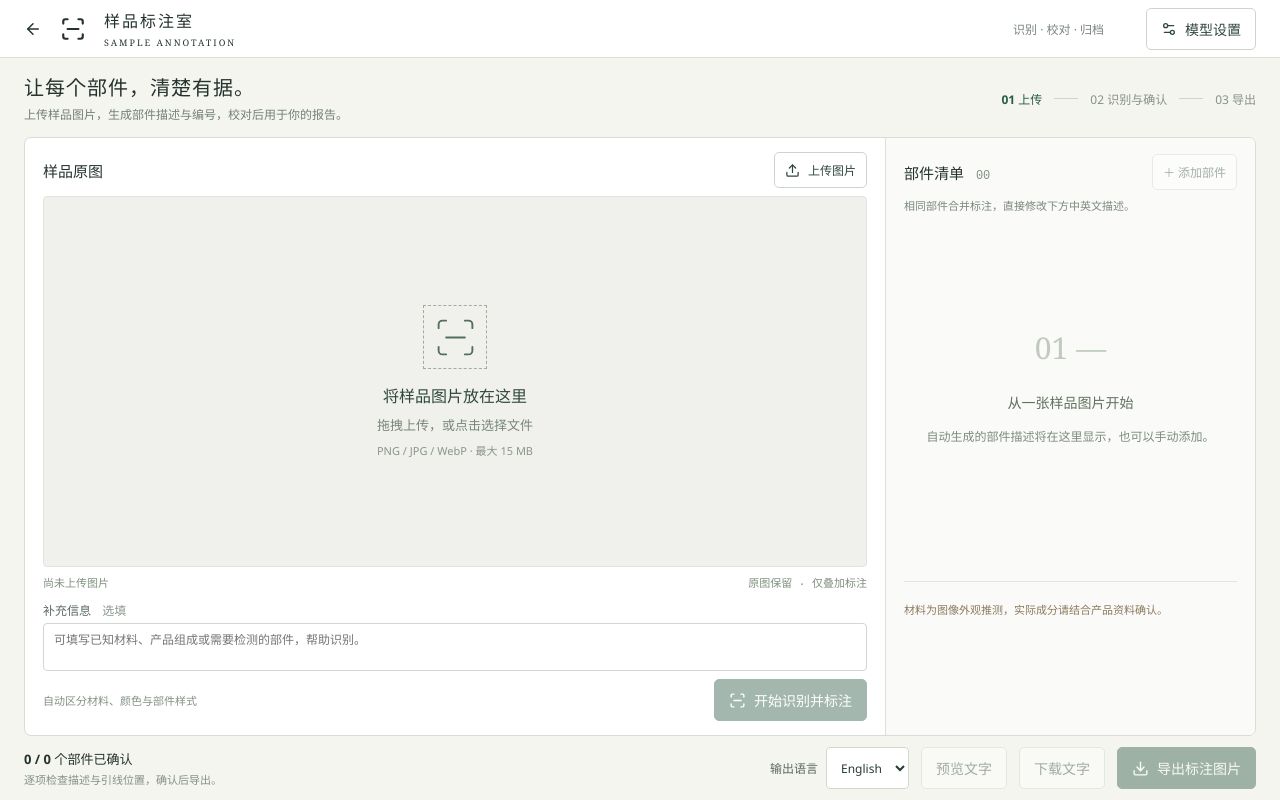
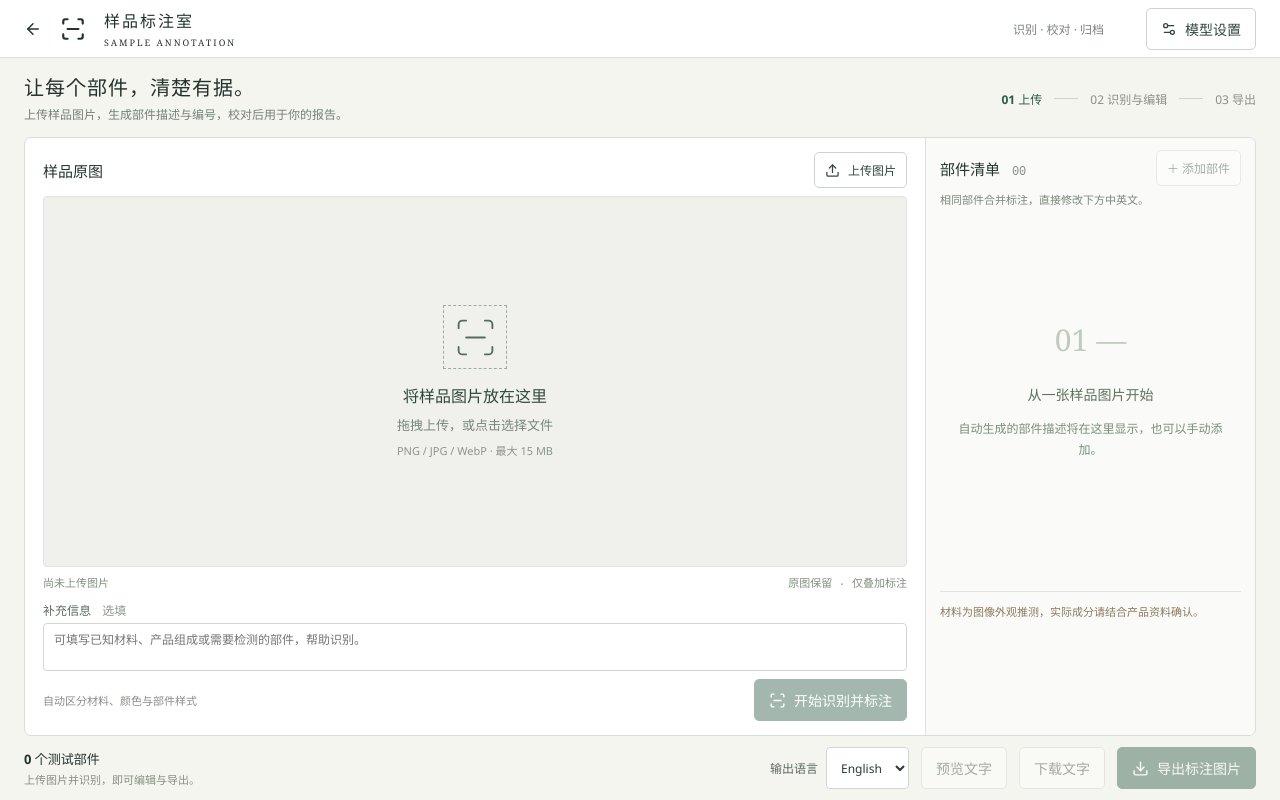
Before and after one commit to FiguresItOut0219/FiguresItOut, a Vue app: page /tools/sample-annotation in a window 1280 px wide. Built offline with nearby package versions, Linux system fonts and the light colour scheme.

Commit message:
样品标注室移除合并与确认步骤，精简部件编辑并直接导出

```diff
--- a/src/components/sample/PartInspector.vue
+++ b/src/components/sample/PartInspector.vue
@@ -2,16 +2,16 @@
 import { chineseDescription } from '@/services/sampleReport'
 import type { Part } from '@/services/sampleAnalysis'
 defineProps<{ parts: Part[]; selected: number; disabled: boolean }>()
-const emit = defineEmits<{ select: [index: number]; update: [index: number, field: 'material' | 'color' | 'style' | 'description' | 'descriptionZh', value: string]; confirm: [index: number]; remove: [index: number]; add: []; merge: [] }>()
+const emit = defineEmits<{ select: [index: number]; update: [index: number, field: 'material' | 'color' | 'style' | 'description' | 'descriptionZh', value: string]; remove: [index: number]; add: [] }>()
 </script>
 <template>
   <aside class="sa-inspector"><div class="sa-section-title"><h2>部件清单 <small>{{ parts.length.toString().padStart(2, '0') }}</small></h2><button :disabled="disabled" @click="emit('add')">＋ 添加部件</button></div>
-    <button v-if="parts.length > 1" :disabled="disabled" @click="emit('merge')">合并重复部件</button><p class="sa-muted sa-note">相同部件合并标注，直接修改下方中英文描述。</p>
+    <p class="sa-muted sa-note">相同部件合并标注，直接修改下方中英文。</p>
     <div v-if="!parts.length" class="sa-list-empty"><span>01 —</span><h3>从一张样品图片开始</h3><p>自动生成的部件描述将在这里显示，也可以手动添加。</p></div>
     <fieldset v-for="(p, i) in parts" :key="i" class="sa-part" :class="{ active: selected === i }" :disabled="disabled" @focusin="emit('select', i)" @click="emit('select', i)">
-      <div class="sa-part-head"><b><span>{{ i + 1 }}</span> 测试部件</b><small :class="{ done: p.confirmed }">{{ p.confirmed ? '已确认' : '待确认' }}</small><button :aria-label="`删除部件 ${i + 1}`" @click.stop="emit('remove', i)">删除</button></div>
-      <label>英文描述<textarea :value="p.description" rows="2" @input="emit('update', i, 'description', ($event.target as HTMLTextAreaElement).value)"/></label>
-      <label>中文描述<textarea :value="chineseDescription(p)" rows="2" @input="emit('update', i, 'descriptionZh', ($event.target as HTMLTextAreaElement).value)"/></label><button class="sa-confirm" :disabled="p.confirmed || !p.description.trim()" @click.stop="emit('confirm', i)">{{ p.confirmed ? '已确认此部件' : '确认描述与位置' }}</button>
+      <div class="sa-part-head"><b><span>{{ i + 1 }}</span> 测试部件</b><button :aria-label="`删除部件 ${i + 1}`" @click.stop="emit('remove', i)">删除</button></div>
+      <label>英文<textarea :value="p.description" rows="2" @input="emit('update', i, 'description', ($event.target as HTMLTextAreaElement).value)"/></label>
+      <label>中文<textarea :value="chineseDescription(p)" rows="2" @input="emit('update', i, 'descriptionZh', ($event.target as HTMLTextAreaElement).value)"/></label>
     </fieldset>
     <p class="sa-material-note">材料为图像外观推测，实际成分请结合产品资料确认。</p>
   </aside>
--- a/src/components/sample/SampleWorkspace.vue
+++ b/src/components/sample/SampleWorkspace.vue
@@ -6,7 +6,7 @@ import { useSampleAnnotation } from '@/composables/useSampleAnnotation'
 import AnnotationCanvas from './AnnotationCanvas.vue'
 import PartInspector from './PartInspector.vue'
 import './sample.css'
-const { language, reportText, provider, config, image, filename, dimensions, notes, error, busy, parts, selected, ready, upload, analyze, add, remove, merge, exportImage, exportText, cancel } = useSampleAnnotation()
+const { language, reportText, provider, config, image, filename, dimensions, notes, error, busy, parts, selected, ready, upload, analyze, add, remove, exportImage, exportText, cancel } = useSampleAnnotation()
 const relocating = shallowRef(false)
 const showReport = shallowRef(false), copied = shallowRef(false)
 async function copyReport() { try { await navigator.clipboard.writeText(reportText.value); copied.value = true } catch { error.value = '复制失败，请选中预览文字手动复制。' } }
@@ -22,7 +22,7 @@ function drop(e: DragEvent) { dragging.value = false; void upload(e.dataTransfer
 </script>
 <template>
   <div class="sa-app"><header class="sa-header"><RouterLink to="/" aria-label="返回功能导航"><ArrowLeft :size="18"/></RouterLink><ScanLine :size="26"/><div><b>样品标注室</b><small>SAMPLE ANNOTATION</small></div><span class="sa-header-note">识别 · 校对 · 归档</span><button @click="settings = !settings"><Settings2 :size="16"/> 模型设置</button></header>
-    <main id="main" class="sa-main"><div class="sa-heading"><div><p class="sa-kicker">TESTED PARTS / 工作台</p><h1>让每个部件，清楚有据。</h1><p>上传样品图片，生成部件描述与编号，校对后用于你的报告。</p></div><div class="sa-step"><span :class="{ current: !image }">01 上传</span><i></i><span :class="{ current: image && !ready }">02 识别与确认</span><i></i><span :class="{ current: ready }">03 导出</span></div></div>
+    <main id="main" class="sa-main"><div class="sa-heading"><div><p class="sa-kicker">TESTED PARTS / 工作台</p><h1>让每个部件，清楚有据。</h1><p>上传样品图片，生成部件描述与编号，校对后用于你的报告。</p></div><div class="sa-step"><span :class="{ current: !image }">01 上传</span><i></i><span :class="{ current: image && !ready }">02 识别与编辑</span><i></i><span :class="{ current: ready }">03 导出</span></div></div>
     <section v-show="settings" class="sa-settings" aria-label="模型设置"><label>识别模型<select v-model="provider" :disabled="busy"><option value="qwen">Qwen3.7 Flash</option><option value="deepseek">DeepSeek</option></select></label><label>API Key<input v-model="config.key" :disabled="busy" type="password" autocomplete="off" placeholder="填写所选服务的 API Key"/></label><label>模型名称<input v-model="config.model" :disabled="busy"/></label><label class="sa-endpoint">接口地址<input v-model="config.endpoint" :disabled="busy" type="url"/></label><p>Key 仅在当前页面内存中使用，刷新后清除。图片将在识别时发送至所选接口；接口需允许浏览器访问。</p></section>
     <div v-if="error" class="sa-error" role="alert">{{ error }}</div>
     <div class="sa-workspace"><section class="sa-stage"><div class="sa-section-title"><h2>样品原图</h2><button v-if="parts.length" :disabled="busy" :aria-pressed="relocating" @click="relocating = !relocating">{{ relocating ? `请点击图片上部件 ${selected + 1} 的实际位置（再次点击此按钮取消）` : `重新定位部件 ${selected + 1}` }}</button><button :disabled="busy" @click="fileInput?.click()"><Upload :size="15"/>{{ image ? '更换图片' : '上传图片' }}</button><input ref="fileInput" type="file" accept="image/png,image/jpeg,image/webp" hidden @change="upload(($event.target as HTMLInputElement).files?.[0]); ($event.target as HTMLInputElement).value = ''"/></div>
@@ -35,8 +35,8 @@ function drop(e: DragEvent) { dragging.value = false; void upload(e.dataTransfer
       <p v-if="parts.length" class="sa-muted">拖动线条或端点调整长短；拖动编号移动整条标注，始终保持水平。</p>
       <label class="sa-notes">补充信息 <span>选填</span><textarea v-model="notes" :disabled="busy" rows="2" placeholder="可填写已知材料、产品组成或需要检测的部件，帮助识别。"/></label>
       <div class="sa-analyze-row"><span>{{ parts.length ? '重新识别将替换当前部件清单' : '自动区分材料、颜色与部件样式' }}</span><button class="sa-primary" :disabled="!image || busy" @click="analyze"><ScanLine :size="17"/>{{ busy ? '正在识别…' : parts.length ? '重新识别' : '开始识别并标注' }}</button></div>
-    </section><PartInspector :parts="parts" :selected="selected" :disabled="busy || !image" @select="selected = $event" @update="update" @confirm="parts[$event]!.confirmed = true" @remove="remove" @add="add" @merge="merge"/></div>
-    <footer class="sa-export"><div><b>{{ parts.filter(p => p.confirmed).length }} / {{ parts.length }} 个部件已确认</b><span>{{ ready ? '描述与标注已就绪，可以导出。' : '逐项检查描述与引线位置，确认后导出。' }}</span></div><label class="sa-language">输出语言<select v-model="language" @change="copied = false"><option value="en">English</option><option value="zh">中文</option></select></label><button :disabled="!parts.length || busy" @click="showReport = true; copied = false">预览文字</button><button :disabled="!ready || busy" @click="exportText">下载文字</button><button class="sa-primary" :disabled="!ready || busy" @click="exportImage"><Download :size="17"/>导出标注图片</button></footer>
+    </section><PartInspector :parts="parts" :selected="selected" :disabled="busy || !image" @select="selected = $event" @update="update" @remove="remove" @add="add"/></div>
+    <footer class="sa-export"><div><b>{{ parts.length }} 个测试部件</b><span>{{ ready ? '描述与标注已就绪，可以导出。' : '上传图片并识别，即可编辑与导出。' }}</span></div><label class="sa-language">输出语言<select v-model="language" @change="copied = false"><option value="en">English</option><option value="zh">中文</option></select></label><button :disabled="!parts.length || busy" @click="showReport = true; copied = false">预览文字</button><button :disabled="!ready || busy" @click="exportText">下载文字</button><button class="sa-primary" :disabled="!ready || busy" @click="exportImage"><Download :size="17"/>导出标注图片</button></footer>
     <div v-if="showReport" class="sa-report-backdrop" @click.self="showReport = false"><section role="dialog" aria-modal="true" aria-label="输出文字预览" class="sa-report-dialog" @keydown.esc="showReport = false"><div class="sa-section-title"><h2>{{ language === 'en' ? '英文描述预览' : '中文描述预览' }}</h2><button autofocus @click="showReport = false">关闭</button></div><pre tabindex="0">{{ reportText }}</pre><div class="sa-report-actions"><button @click="copyReport">{{ copied ? '已复制' : '复制文字' }}</button><button :disabled="!ready" @click="exportText">下载 TXT</button></div></section></div>    </main>
   </div>
 </template>
--- a/src/composables/useSampleAnnotation.ts
+++ b/src/composables/useSampleAnnotation.ts
@@ -1,5 +1,5 @@
 import { computed, onBeforeUnmount, reactive, ref, shallowRef } from 'vue'
-import { analyzeSample, mergeRepeatedParts, providers, type Part } from '@/services/sampleAnalysis'
+import { analyzeSample, providers, type Part } from '@/services/sampleAnalysis'
 import { formatSampleReport, type ReportLanguage } from '@/services/sampleReport'
 export function useSampleAnnotation() {
   const language = shallowRef<ReportLanguage>('en')
@@ -10,7 +10,7 @@ export function useSampleAnnotation() {
   const image = shallowRef(''), filename = shallowRef(''), notes = shallowRef(''), error = shallowRef(''), busy = shallowRef(false)
   const parts = ref<Part[]>([]), selected = shallowRef(0)
   const dimensions = reactive({ width: 0, height: 0 })
-  const ready = computed(() => !!parts.value.length && parts.value.every(p => p.confirmed))
+  const ready = computed(() => !!image.value && !!parts.value.length)
   let controller: AbortController | undefined
   let revision = 0
   onBeforeUnmount(() => controller?.abort())
@@ -56,6 +56,5 @@ export function useSampleAnnotation() {
       c.toBlob(blob => { if (blob) download(blob, `${filename.value.replace(/\.[^.]+$/, '')}-annotated.png`); else error.value = '导出失败，请减小图片后重试。' }, 'image/png')
     } catch (e) { error.value = e instanceof Error ? e.message : '导出失败' }
   }
-  function merge() { parts.value = mergeRepeatedParts(parts.value); selected.value = 0 }
-  return { language, reportText, provider, configs, config, image, filename, dimensions, notes, error, busy, parts, selected, ready, upload, analyze, add, remove, merge, exportImage, cancel: () => controller?.abort(), exportText: () => download(new Blob([reportText.value], { type: 'text/plain;charset=utf-8' }), `tested-parts-${language.value}.txt`) }
+  return { language, reportText, provider, configs, config, image, filename, dimensions, notes, error, busy, parts, selected, ready, upload, analyze, add, remove, exportImage, cancel: () => controller?.abort(), exportText: () => download(new Blob([reportText.value], { type: 'text/plain;charset=utf-8' }), `tested-parts-${language.value}.txt`) }
 }
```
Also changed, not shown: src/components/sample/sample.css.
